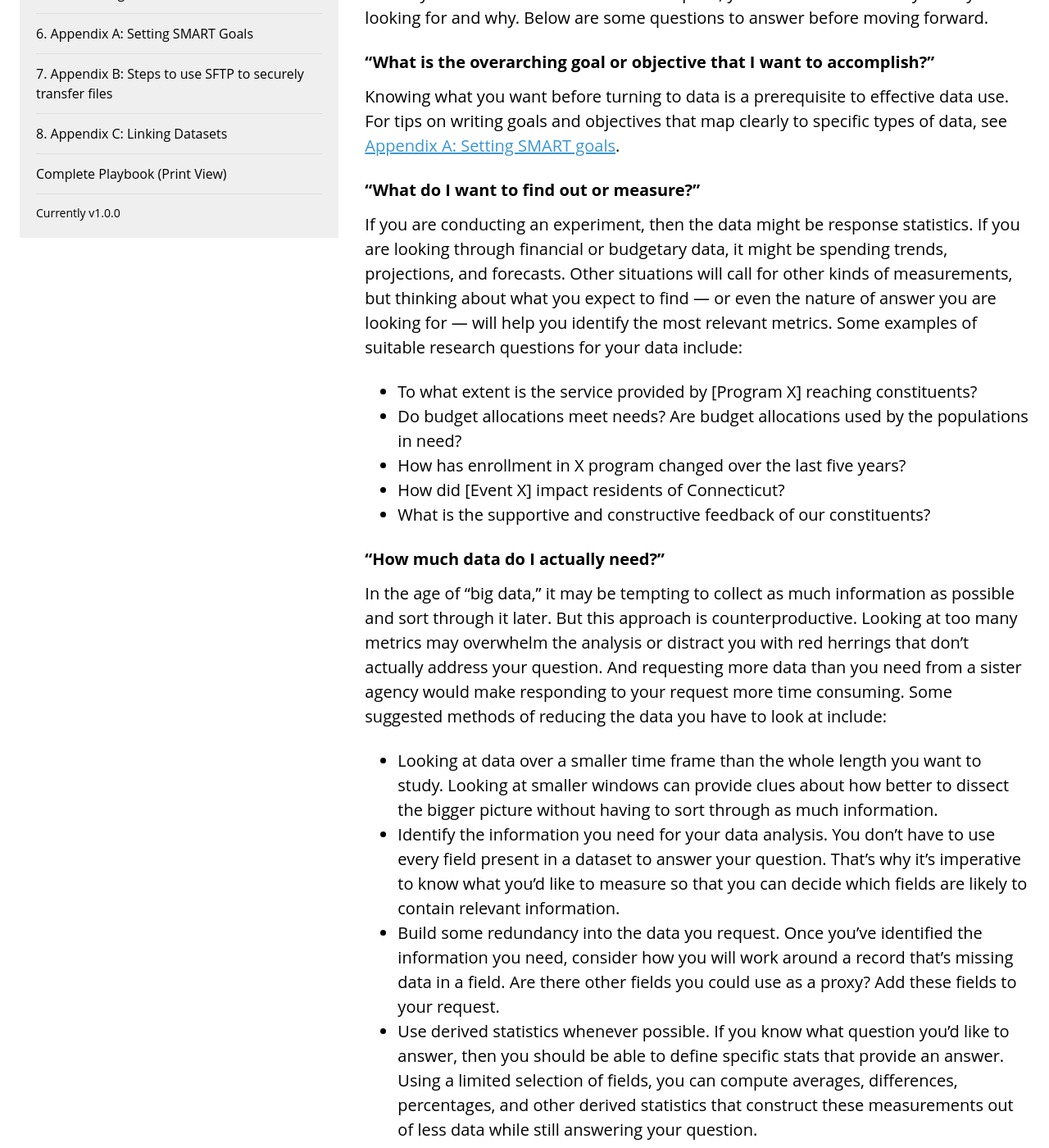
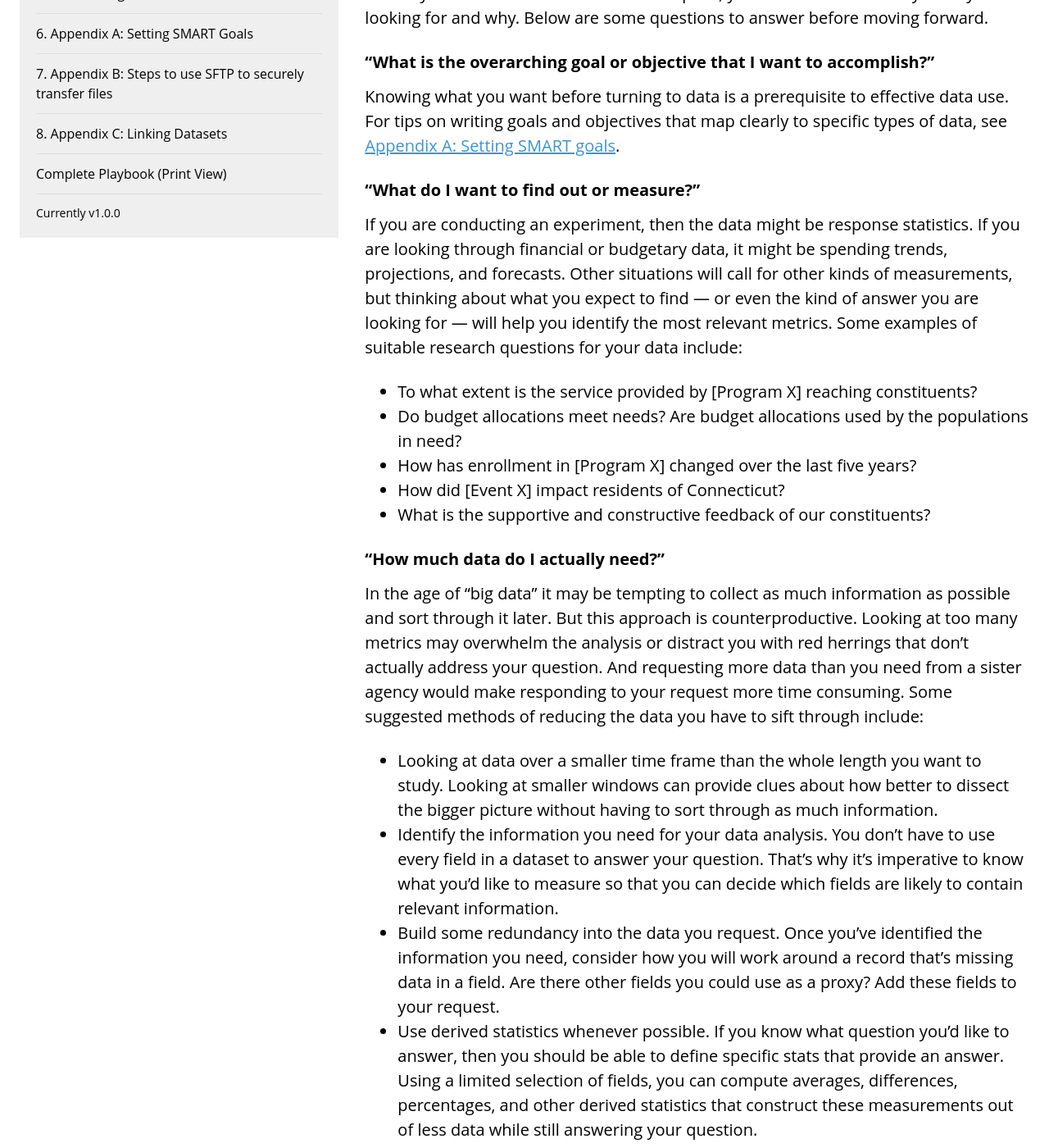
Before and after one commit to CTOpenData/data-sharing-playbook, a Jekyll site: the page built from 4_preparing-a-successful-data-request.md, in a window 1280 px wide and 1400 px high, scrolled down 445 px. Shown: the whole window at 82% size. Built offline with Jekyll 4.4.1, drawn with Linux system fonts in a browser that asks for light colours; some of the changed text lies outside the part shown.

Commit message:
Edits to the text in Section 4

```diff
--- a/4_preparing-a-successful-data-request.md
+++ b/4_preparing-a-successful-data-request.md
@@ -15,17 +15,17 @@ Before you can make an effective data request, you need to know exactly what you
 Knowing what you want before turning to data is a prerequisite to effective data use. For tips on writing goals and objectives that map clearly to specific types of data, see [Appendix A: Setting SMART goals](/data-sharing-playbook/setting-smart-goals/).
 
 ### “What do I want to find out or measure?”
-If you are conducting an experiment, then the data might be response statistics. If you are looking through financial or budgetary data, it might be spending trends, projections, and forecasts. Other situations will call for other kinds of measurements, but thinking about what you expect to find — or even the nature of answer you are looking for — will help you identify the most relevant metrics. Some examples of suitable research questions for your data include:
+If you are conducting an experiment, then the data might be response statistics. If you are looking through financial or budgetary data, it might be spending trends, projections, and forecasts. Other situations will call for other kinds of measurements, but thinking about what you expect to find — or even the kind of answer you are looking for — will help you identify the most relevant metrics. Some examples of suitable research questions for your data include:
 * To what extent is the service provided by [Program X] reaching constituents?
 * Do budget allocations meet needs? Are budget allocations used by the populations in need?
-* How has enrollment in X program changed over the last five years?
+* How has enrollment in [Program X] changed over the last five years?
 * How did [Event X] impact residents of Connecticut?
 * What is the supportive and constructive feedback of our constituents?
 
 ### “How much data do I actually need?”
-In the age of “big data,” it may be tempting to collect as much information as possible and sort through it later. But this approach is counterproductive. Looking at too many metrics may overwhelm the analysis or distract you with red herrings that don’t actually address your question. And requesting more data than you need from a sister agency would make responding to your request more time consuming. Some suggested methods of reducing the data you have to look at include:
+In the age of “big data” it may be tempting to collect as much information as possible and sort through it later. But this approach is counterproductive. Looking at too many metrics may overwhelm the analysis or distract you with red herrings that don’t actually address your question. And requesting more data than you need from a sister agency would make responding to your request more time consuming. Some suggested methods of reducing the data you have to sift through include:
 *  Looking at data over a smaller time frame than the whole length you want to study. Looking at smaller windows can provide clues about how better to dissect the bigger picture without having to sort through as much information.
-* Identify the information you need for your data analysis. You don’t have to use every field present in a dataset to answer your question. That’s why it’s imperative to know what you’d like to measure so that you can decide which fields are likely to contain relevant information.
+* Identify the information you need for your data analysis. You don’t have to use every field in a dataset to answer your question. That’s why it’s imperative to know what you’d like to measure so that you can decide which fields are likely to contain relevant information.
 * Build some redundancy into the data you request. Once you’ve identified the information you need, consider how you will work around a record that’s missing data in a field. Are there other fields you could use as a proxy? Add these fields to your request.
 * Use derived statistics whenever possible. If you know what question you’d like to answer, then you should be able to define specific stats that provide an answer. Using a limited selection of fields, you can compute averages, differences, percentages, and other derived statistics that construct these measurements out of less data while still answering your question.
 
@@ -46,11 +46,11 @@ Data owners are accountable for the proper use and security of their data. In or
 * What your objective is (i.e. the question you would like to answer)
 * How a partnership with the sister agency can you help answer that question, and how that question is a shared inquiry for both agencies
 * What data you need to study your objective (including as much specific discussion of the fields of interest as possible)
-* How you will account for potential sources of implicit bias in the data you are requesting. See Review data for implicit biases for more information.
+* How you will account for potential sources of implicit bias in the data you are requesting. See [Review data for implicit biases](/data-sharing-playbook/enabling-data-sharing/#review-data-for-implicit-biases) for more information.
 * Why you need that data and what you hope to gain or analyze from the data
 * Who will have access to the data if you receive it
 * How you will ensure that the data is handled ethically, safely, and securely, particularly in reference to the sister agency’s data practices
-* The timeline with which you hope to answer the question and analyze the data.
+* The timeline with which you hope to answer the question and analyze the data
 * How communication between your agency and your partner agency will take place (should there be weekly check-ins about the data usage? Reports filed about data activity? etc.)
 
 ### Recommended reading
```
Also changed, not shown: other parts of 4_preparing-a-successful-data-request.md (+2 -2 lines).
